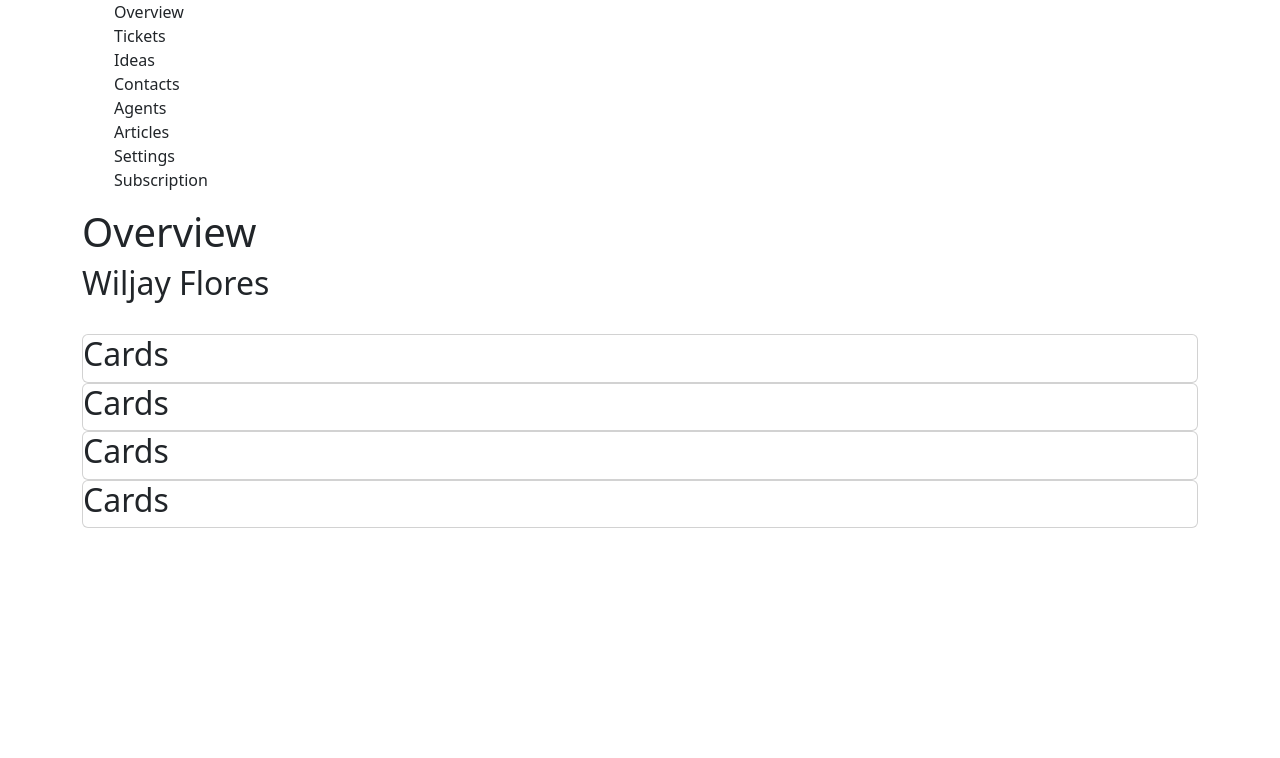
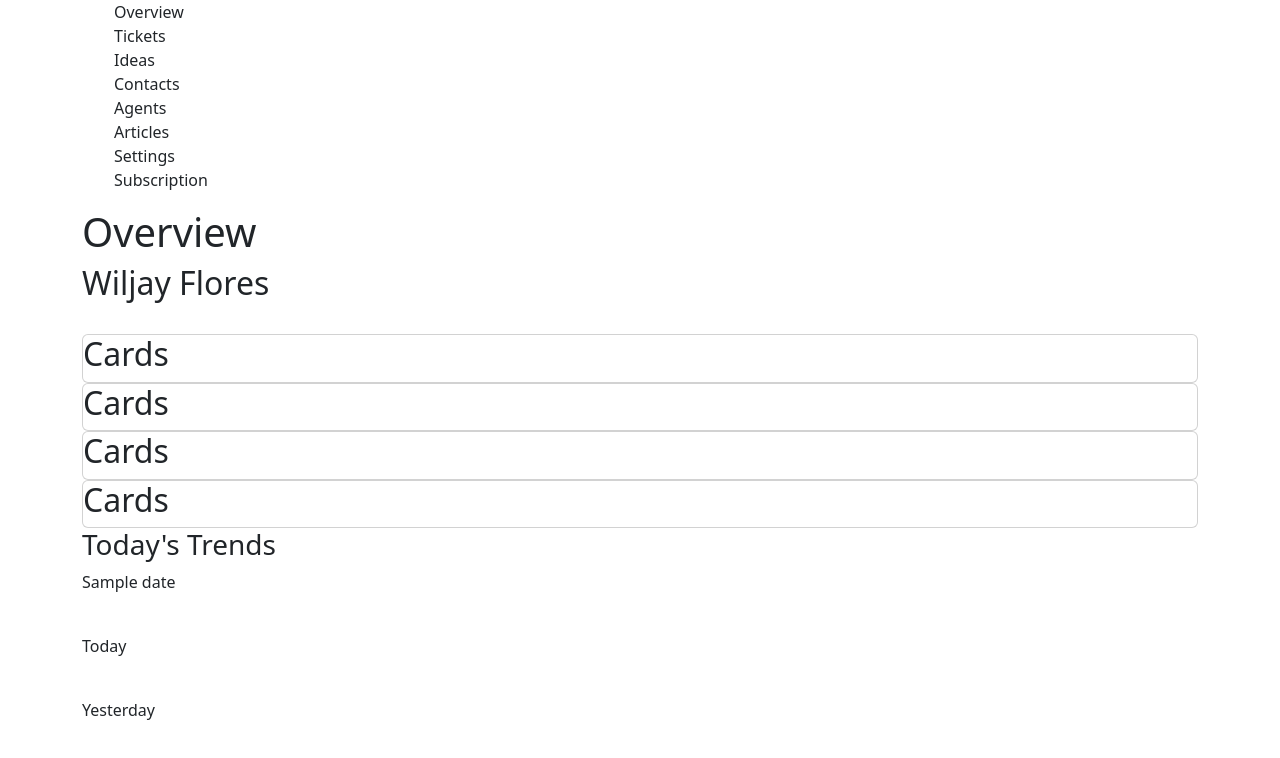
Before and after one commit to WF-Home/INM320SBB-Bootstrap-Assignment, a website: page public/index.html in a window 1280 px wide. Drawn offline with nearby package versions, Linux system fonts and the light colour scheme.

Commit message:
updated html to include graph area

```diff
--- a/public/index.html
+++ b/public/index.html
@@ -38,7 +38,7 @@
                 <img src="" id="profile-photo">
             </section>
         </section>
-        <section>
+        <section id="summary">
             <div class="card">
                 <h2>Cards</h2>
             </div>
@@ -52,5 +52,23 @@
                 <h2>Cards</h2>
             </div>
         </section>
+        <section id="graph-area">
+            <div id="graph-container">
+                <h3>Today's Trends</h3>
+                <div>
+                    <p id="last-updated">Sample date</p>
+                    <section id="legend">
+                        <div class="legend-pair">
+                            <img>
+                            <p>Today</p>
+                        </div>
+                        <div class="legend-pair">
+                            <img>
+                            <p>Yesterday</p>
+                        </div>
+                    </section>
+                </div>
+            </div>
+        </section>
     </main>
 </body>
```
